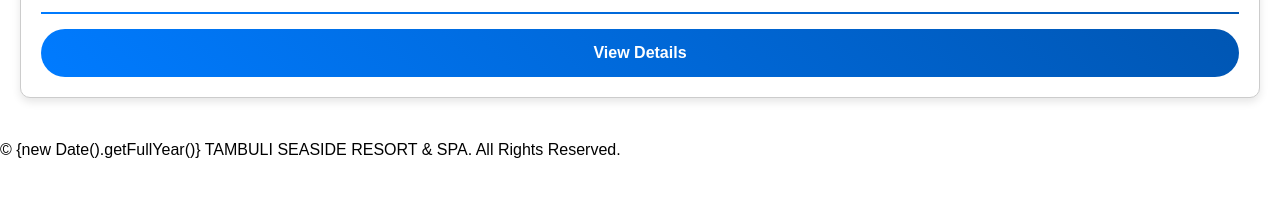
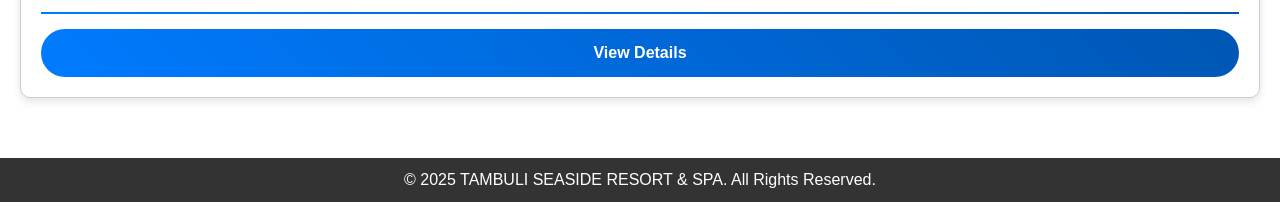
Before and after one commit to buangcla/Banquet-2, a plain HTML site: page index.html in a window 1280 px wide. Shown: the part 1896-2098 px from the top of the page. Before the commit the page ends 2058 px from the top, so only its background shows below. Drawn offline with nearby package versions, Linux system fonts and the light colour scheme.

Commit message:
Update index.html

```diff
--- a/index.html
+++ b/index.html
@@ -278,9 +278,10 @@
         </div>
     </div>
     <!-- Footer -->
-<footer className="text-center mt-5 py-3 bg-gray-900 text-white text-sm">
-    © {new Date().getFullYear()} TAMBULI SEASIDE RESORT & SPA. All Rights Reserved.
+<footer style="text-align: center; margin-top: 20px; padding: 10px; background-color: #333; color: white;">
+    © 2025 TAMBULI SEASIDE RESORT & SPA. All Rights Reserved.
 </footer>
+
 
     <script>
         document.querySelectorAll('.btn-toggle').forEach(button => {
```
